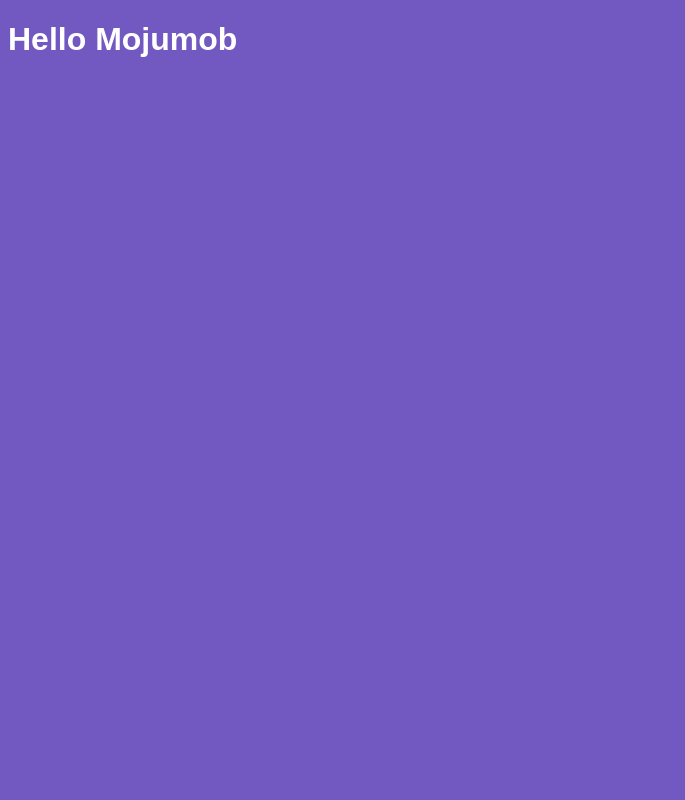
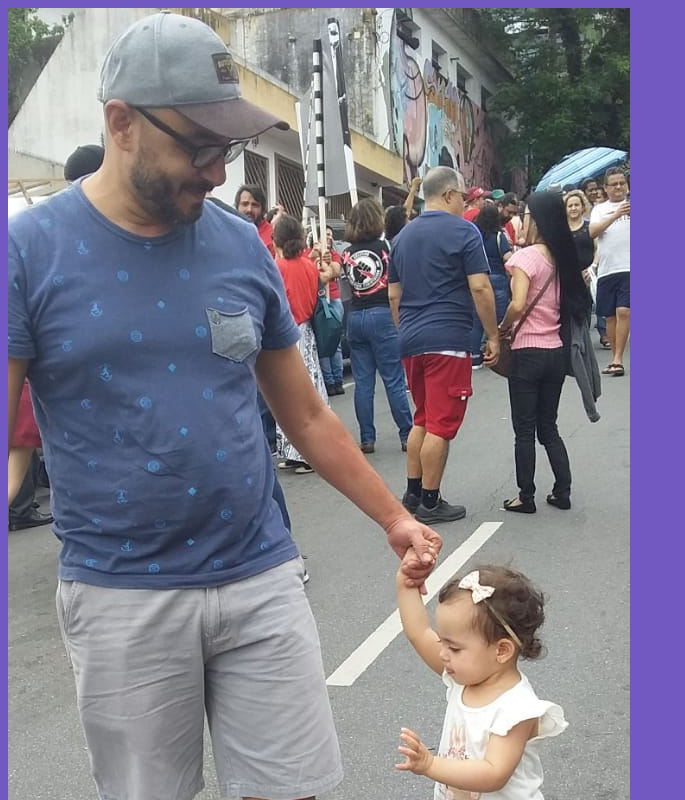
Before and after one commit to marcoscuomo/gostack-react, a React app: page / in a window 1280 px wide. Shown: the top 800 px of the page, without its empty margins (0-685 px from the left). Built offline with nearby package versions, Linux system fonts and the light colour scheme.

Commit message:
Importando imagens

```diff
--- a/package.json
+++ b/package.json
@@ -13,6 +13,7 @@
     "@babel/preset-react": "^7.7.0",
     "babel-loader": "^8.0.6",
     "css-loader": "^3.2.0",
+    "file-loader": "^4.2.0",
     "style-loader": "^1.0.0",
     "webpack": "^4.41.2",
     "webpack-cli": "^3.3.10",
--- a/src/App.js
+++ b/src/App.js
@@ -1,8 +1,10 @@
 import React from 'react';
 import './App.css';
+import profile from './assets/img1.jpeg';
 
 function App() {
-    return <h1>Hello Mojumob</h1>
+    // return <h1>Hello Mojumob</h1>
+    return <img src={profile} />
 }
 
 export default App;
--- a/webpack.config.js
+++ b/webpack.config.js
@@ -23,6 +23,11 @@
                     { loader: 'style-loader' },
                     { loader: 'css-loader' },
                 ]
+            }, {
+                test: /.*\.(gif|png|jpe?g)$/i,
+                use: {
+                    loader: 'file-loader'
+                }
             }
         ]
     }
```
Also changed, not shown: src/assets/img1.jpeg (added), 1 other file (tests, documents, lock files or other folders).
